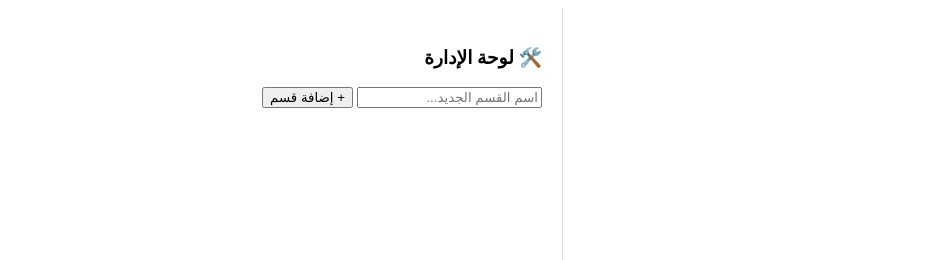
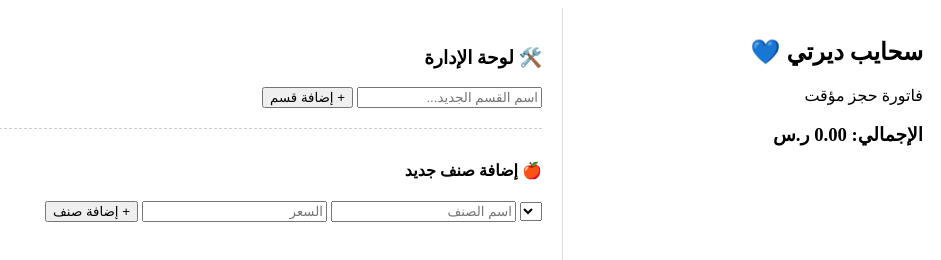
Before and after one commit to deerty666/deerty, a plain HTML site: page index.html in a window 1280 px wide. Shown: the top 260 px of the page, without its empty margins (339-1280 px from the left). Drawn offline with Linux system fonts and the light colour scheme.

Commit message:
Update title and enhance invoice section in HTML

```diff
--- a/index.html
+++ b/index.html
@@ -2,31 +2,47 @@
 <html lang="ar" dir="rtl">
 <head>
     <meta charset="UTF-8">
-    <title>سحايب ديرتي - POS</title>
+    <title>سحايب ديرتي - نظام البيع</title>
     <link rel="stylesheet" href="style.css">
 </head>
 <body>
     <div class="container">
         <aside class="sidebar" id="printArea">
-            <div id="invoiceHeader"></div>
-            <div id="cartItems"></div>
-            <div id="invoiceFooter"></div>
+            <div id="invoiceHeader">
+                <h2>سحايب ديرتي 💙</h2>
+                <p>فاتورة حجز مؤقت</p>
+            </div>
+            <div id="cartItems">
+                </div>
+            <div id="invoiceFooter">
+                <h3 id="totalDisplay">الإجمالي: 0.00 ر.س</h3>
+            </div>
         </aside>
 
         <main class="main-content no-print">
-            <nav id="categoriesNav"></nav>
-            <section id="productsGrid"></section>
- <footer id="adminSection" class="no-print">
+            <nav id="categoriesNav">
+                </nav>
+
+            <section id="productsGrid">
+                </section>
+
+            <footer id="adminSection">
                 <h3>🛠️ لوحة الإدارة</h3>
 
                 <div class="admin-controls">
                     <input type="text" id="catInput" placeholder="اسم القسم الجديد...">
                     <button onclick="addCategory()">+ إضافة قسم</button>
                 </div>
+                <div id="categoriesManager"></div>
 
-    <div id="categoriesManager"></div>
+                <div class="admin-controls" style="margin-top: 20px; border-top: 1px dashed #ccc; padding-top: 10px;">
+                    <h4>🍎 إضافة صنف جديد</h4>
+                    <select id="prodCatSelect"></select>
+                    <input type="text" id="prodNameInput" placeholder="اسم الصنف">
+                    <input type="number" id="prodPriceInput" placeholder="السعر">
+                    <button onclick="addProduct()">+ إضافة صنف</button>
+                </div>
             </footer>
-           <footer id="adminSection"></footer>
         </main>
     </div>
     <script src="app.js"></script>
```
Lines whose indentation alone changed are shown as unchanged.
